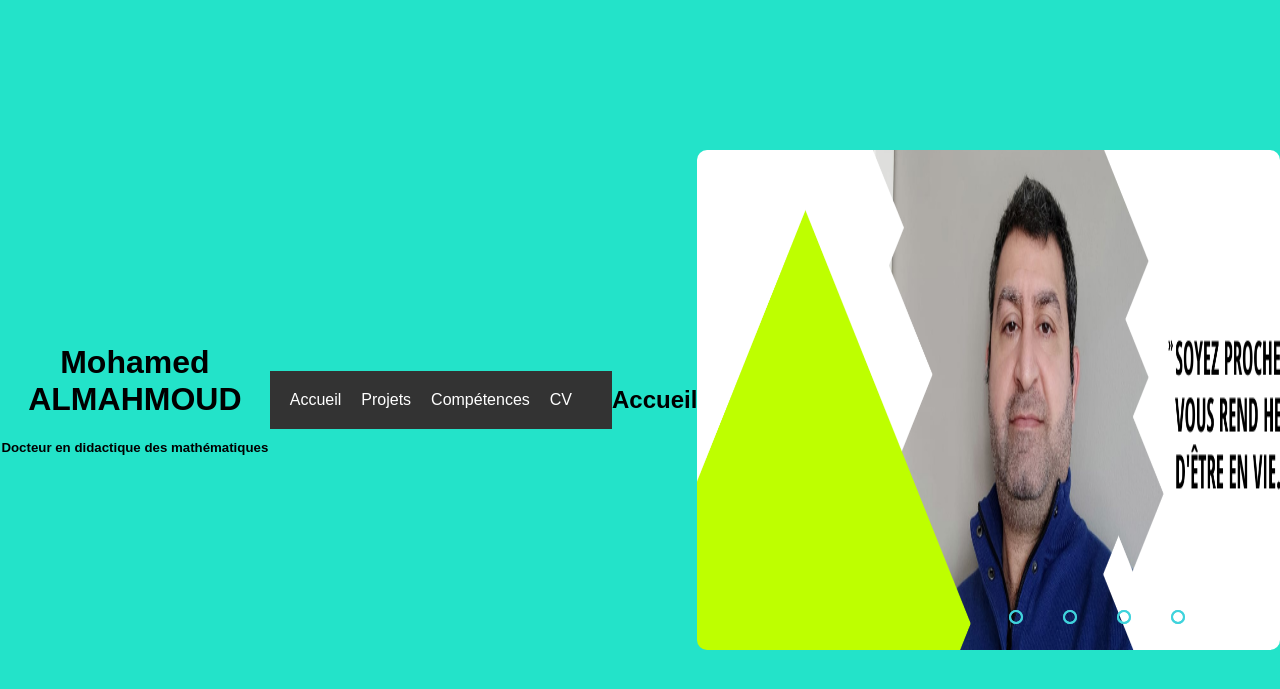
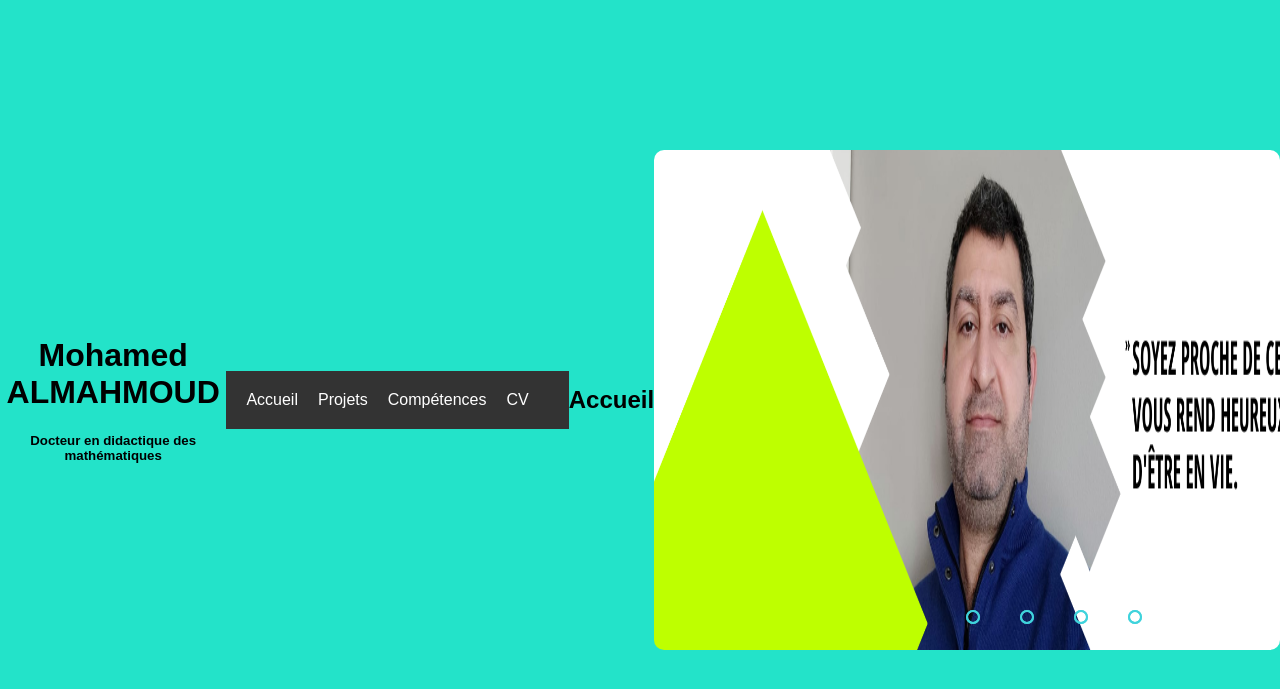
Before and after one commit to MohamedALMAHMOUD/portfolio, a PHP site: page / in a window 1280 px wide; the page is wider, and only the part inside the window is pictured. Shown: the top 689 px of that part. Run offline with PHP 8.4, Linux system fonts and the light colour scheme.

Commit message:
width slid

```diff
--- a/style.css
+++ b/style.css
@@ -44,7 +44,7 @@ nav ul li a {
   width: 100%;
 }
 .slider{
-  width: 800px;
+  width: 80%;
   height: 500px;
   border-radius: 10px;
   overflow: hidden;
```
